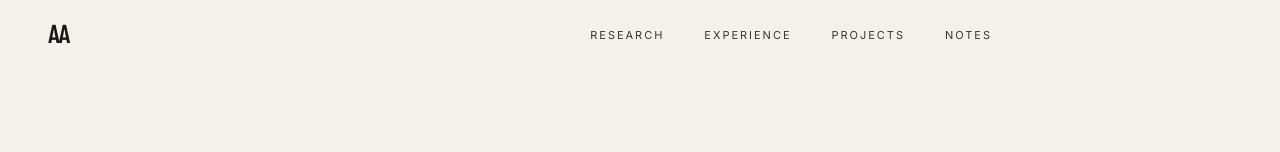
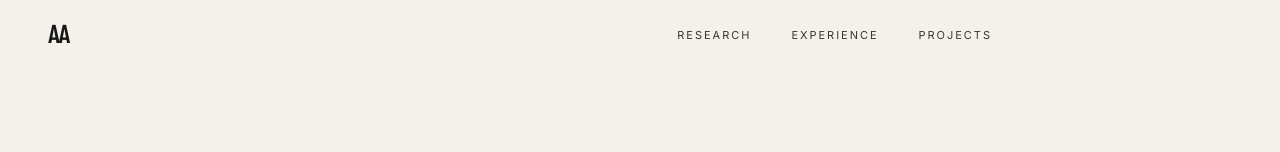
Before and after one commit to AgarwalAarush/aarushagarwal, a Next.js app: page / in a window 1280 px wide. Shown: the top 152 px of the page. Built offline with nearby package versions, Linux system fonts and the light colour scheme; no server answers.

Commit message:
Remove Notes from homepage top navigation

```diff
--- a/src/components/home/HomepageHero.js
+++ b/src/components/home/HomepageHero.js
@@ -7,7 +7,6 @@ const navItems = [
   { label: "Research", href: "#research" },
   { label: "Experience", href: "#experience" },
   { label: "Projects", href: "#projects" },
-  { label: "Notes", href: "/notes" },
 ];
 
 const socialLinks = [
```
